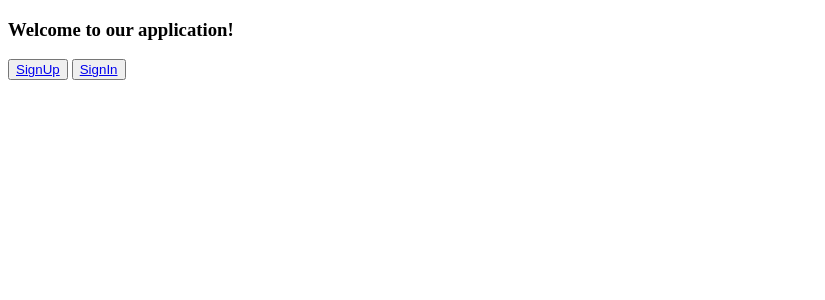
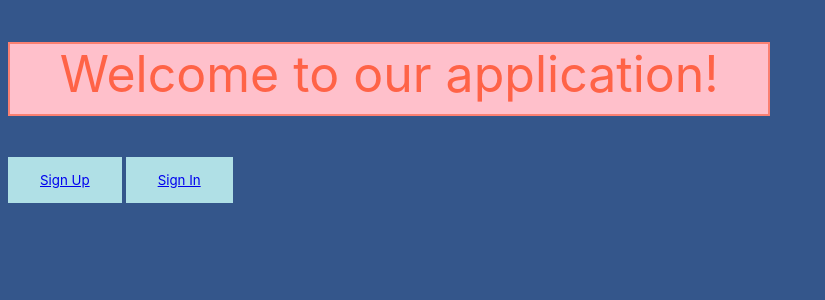
Before and after one commit to anhluunguyen3113/Boilermake_2022, a Django app: page / in a window 1280 px wide. Shown: the top 300 px of the page, without its empty margins (0-825 px from the left). Run offline with Django 4.2, Linux system fonts and the light colour scheme.

Commit message:
commit 7

```diff
--- a/Hackathon2022/templates/authentication/index.html
+++ b/Hackathon2022/templates/authentication/index.html
@@ -3,9 +3,58 @@
 <head>
     <meta charset="UTF-8">
     <title>Authentication</title>
+    <style>
+        h2{
+        color:tomato;
+        background-color: pink;
+        border: 2px solid salmon;
+        font-family:-apple-system, BlinkMacSystemFont, 'Segoe UI', Roboto, Oxygen, Ubuntu, Cantarell, 'Open Sans', 'Helvetica Neue', sans-serif;
+        font-size:50px;
+        height: 70px;
+        width: 60%;
+        text-align: center;
+        font-weight:normal;
+        }
+
+        button{
+        transition-duration: 0.4s;
+        }
+
+        button:hover{
+        background-color:plum;
+        color:thistle;
+        border: 2px solid transparent;
+        }
+
+
+        button{
+        background-color: powderblue;
+        border:skyblue;
+        color:white;
+        font-family:-apple-system, BlinkMacSystemFont, 'Segoe UI', Roboto, Oxygen, Ubuntu, Cantarell, 'Open Sans', 'Helvetica Neue', sans-serif;
+        padding: 15px 32px;
+        text-align: center;
+        text-decoration:steelblue;
+        display: inline-table;
+        font: size 18px;
+        transition-duration: 0.4s;
+        }
+        h3{
+        color:Tomato;
+        font-family:-apple-system, BlinkMacSystemFont, 'Segoe UI', Roboto, Oxygen, Ubuntu, Cantarell, 'Open Sans', 'Helvetica Neue', sans-serif;
+        font-size:20px;
+        font-weight:normal;
+        }
+        h4{
+        color:Tomato;
+        font-family:-apple-system, BlinkMacSystemFont, 'Segoe UI', Roboto, Oxygen, Ubuntu, Cantarell, 'Open Sans', 'Helvetica Neue', sans-serif;
+        font-size:20px;
+        font-weight:normal;
+        }
+
+    </style>
 </head>
-<body>
-
+<body style="background-color:#34568B;">
     {% for message in messages %}
     <div class="alert alert-{{ message.tags }} alert-dismissible fade show" role="alert">
         <strong>Message:</strong> {{ message }}
@@ -15,7 +64,7 @@
     </div>
     {% endfor %}
 
-    <h3>Welcome to our application!</h3>
+    <h2 style="color:Tomato;">Welcome to our application!</h2>
 
     {% if user.is_authenticated %}
     <h3>Hello {{ fname }}</h3>
@@ -23,8 +72,8 @@
     <button type="submit"> <a href="/signout"> SignOut</a></button>
     <button type="submit"> <a href="/stats"> Statistics</a></button>
     {% else %}
-    <button type="submit"> <a href="/signup"> SignUp</a></button>
-    <button type="submit"> <a href="/signin"> SignIn</a></button>
+    <button type="submit"> <a href="/signup"> Sign Up</a></button>
+    <button type="submit"> <a href="/signin"> Sign In</a></button>
     {% endif %}
 
 </body>
```
Also changed, not shown: Hackathon2022/templates/authentication/style.css (added, +19 -0 lines).
